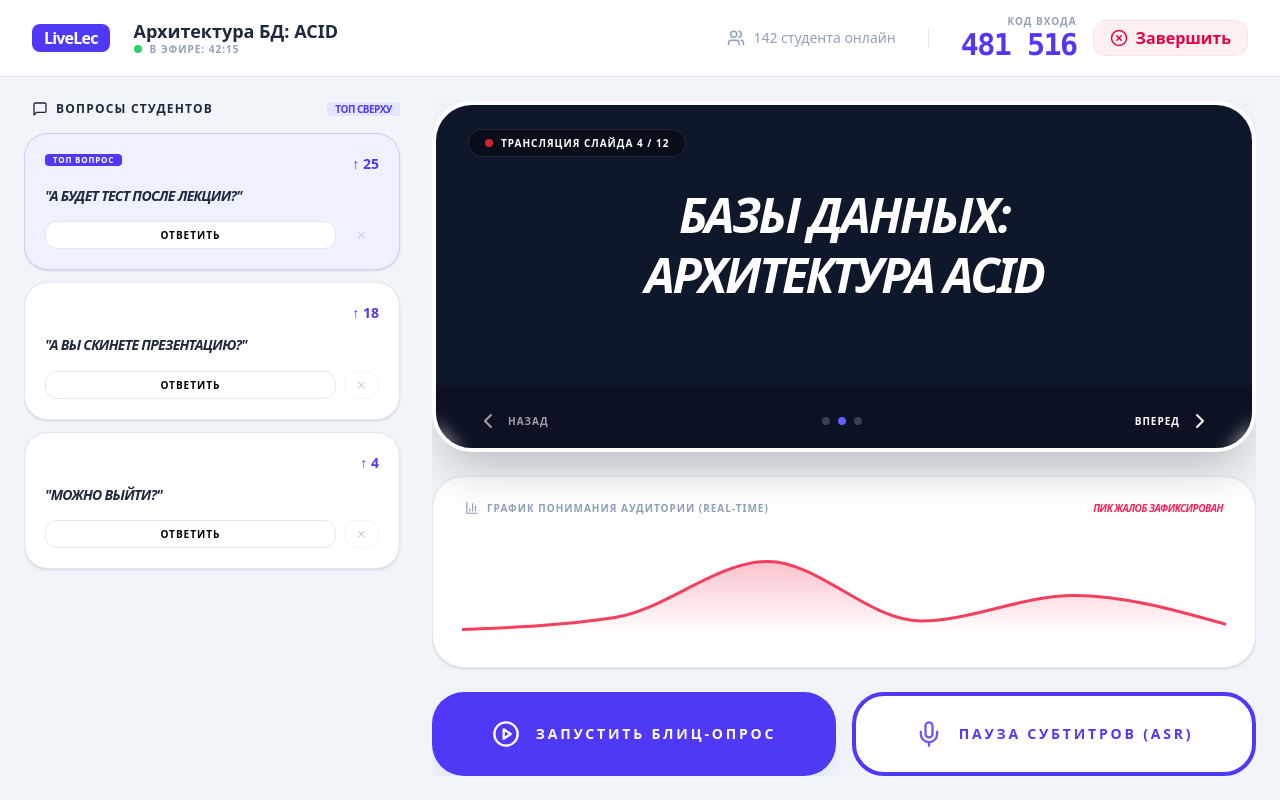
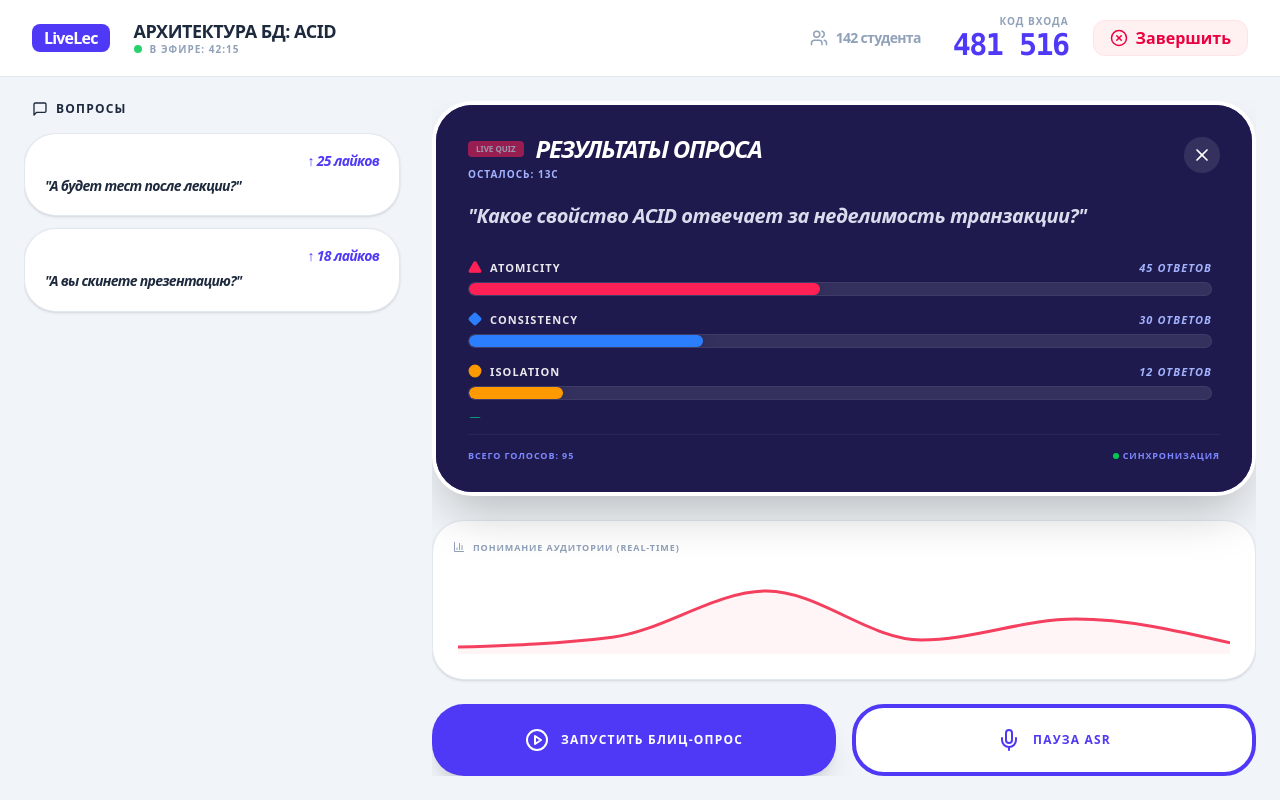
Before and after one commit to Nikitao0o/LiveLec, a React (Vite) app in the folder client/: page /teacher/control in a window 1280 px wide. Both pictures are taken after a click on the button "ЗАПУСТИТЬ БЛИЦ-ОПРОС". Built offline with nearby package versions, Linux system fonts and the light colour scheme.

Commit message:
feat(client): optimize teacher quiz monitoring layout

```diff
--- a/client/src/pages/TeacherLectureControl.jsx
+++ b/client/src/pages/TeacherLectureControl.jsx
@@ -1,149 +1,208 @@
-import React, { useState } from 'react';
+import React, { useState, useEffect } from 'react';
 import {
   Users, MessageSquare, PlayCircle, Mic,
-  ChevronLeft, ChevronRight, XCircle, BarChart3
+  ChevronLeft, ChevronRight, XCircle, BarChart3, X,
+  Triangle, Square, Circle, Diamond
 } from 'lucide-react';
-import { AreaChart, Area, XAxis, YAxis, CartesianGrid, Tooltip, ResponsiveContainer } from 'recharts';
+import { AreaChart, Area, ResponsiveContainer } from 'recharts';
 
 const TeacherLectureControl = () => {
-  // Имитация данных для графика "Не понимаю" (Heatmap)
+  // --- ЛОГИКА КВИЗА ---
+  const [isQuizActive, setIsQuizActive] = useState(false);
+  const [quizTimer, setQuizTimer] = useState(15);
+  const [quizResults, setQuizResults] = useState({
+    1: 45, // Atomicity
+    2: 30, // Consistency
+    3: 12, // Isolation
+    4: 8   // Durability
+  });
+
+  const totalVotes = Object.values(quizResults).reduce((a, b) => a + b, 0);
+
+  useEffect(() => {
+    let timer;
+    if (isQuizActive && quizTimer > 0) {
+      timer = setTimeout(() => setQuizTimer(quizTimer - 1), 1000);
+    }
+    return () => clearTimeout(timer);
+  }, [isQuizActive, quizTimer]);
+
+  const startQuiz = () => {
+    setIsQuizActive(true);
+    setQuizTimer(15);
+  };
+
+  // Остальные данные
   const [analyticsData] = useState([
-    { time: '10:00', value: 5 },
-    { time: '10:05', value: 12 },
-    { time: '10:10', value: 45 }, // Пик
-    { time: '10:15', value: 10 },
-    { time: '10:20', value: 25 },
-    { time: '10:25', value: 8 },
+    { time: '10:00', value: 5 }, { time: '10:05', value: 12 },
+    { time: '10:10', value: 45 }, { time: '10:15', value: 10 },
+    { time: '10:20', value: 25 }, { time: '10:25', value: 8 },
   ]);
 
   const [questions] = useState([
-    { id: 1, text: "А будет тест после лекции?", likes: 25, status: 'new' },
-    { id: 2, text: "А вы скинете презентацию?", likes: 18, status: 'new' },
-    { id: 3, text: "Можно выйти?", likes: 4, status: 'read' },
+    { id: 1, text: "А будет тест после лекции?", likes: 25 },
+    { id: 2, text: "А вы скинете презентацию?", likes: 18 },
   ]);
 
   return (
     <div className="h-screen bg-slate-100 flex flex-col font-sans overflow-hidden text-left leading-none">
 
-      {/* 1. ВЕРХНЯЯ ПАНЕЛЬ (Статус лекции) */}
-      <header className="bg-white border-b border-slate-200 px-8 py-4 flex items-center justify-between shrink-0">
-        <div className="flex items-center gap-6">
-          <div className="bg-indigo-600 text-white px-3 py-1.5 rounded-lg font-black tracking-tighter">LiveLec</div>
-          <div>
-             <h1 className="text-lg font-bold text-slate-800 leading-none">Архитектура БД: ACID</h1>
-             <div className="flex items-center gap-2 mt-1">
+      {/* 1. HEADER */}
+      <header className="bg-white border-b border-slate-200 px-8 py-4 flex items-center justify-between shrink-0 z-10">
+        <div className="flex items-center gap-6 text-left">
+          <div className="bg-indigo-600 text-white px-3 py-1.5 rounded-lg font-black tracking-tighter leading-none">LiveLec</div>
+          <div className="text-left">
+             <h1 className="text-lg font-bold text-slate-800 leading-none uppercase tracking-tight">Архитектура БД: ACID</h1>
+             <div className="flex items-center gap-2 mt-1 leading-none text-left">
                 <span className="w-2 h-2 bg-green-500 rounded-full animate-pulse"></span>
                 <span className="text-[10px] font-bold text-slate-400 uppercase tracking-widest leading-none">В эфире: 42:15</span>
              </div>
           </div>
         </div>
-
-        <div className="flex items-center gap-8">
-           <div className="flex items-center gap-2 text-slate-400 font-medium border-r border-slate-200 pr-8">
+        <div className="flex items-center gap-8 leading-none">
+           <div className="flex items-center gap-2 text-slate-400 font-medium leading-none">
               <Users size={18} />
-              <span className="text-sm">142 студента онлайн</span>
+              <span className="text-sm font-bold tracking-tighter">142 студента</span>
            </div>
-           <div className="flex items-center gap-4">
-              <div className="text-right leading-none">
-                 <p class="text-[10px] font-bold text-slate-400 uppercase tracking-widest mb-1 leading-none">Код входа</p>
-                 <p class="text-3xl font-mono font-black text-indigo-600 tracking-tighter leading-none">481 516</p>
+           <div className="flex items-center gap-4 leading-none text-left">
+              <div className="text-right leading-none mr-2">
+                 <p className="text-[10px] font-bold text-slate-400 uppercase tracking-widest mb-1 leading-none">Код входа</p>
+                 <p className="text-3xl font-mono font-black text-indigo-600 tracking-tighter leading-none">481 516</p>
               </div>
-              <button className="bg-rose-50 text-rose-600 px-4 py-2 rounded-xl font-bold border border-rose-100 hover:bg-rose-100 transition-all flex items-center gap-2 leading-none">
+              <button className="bg-rose-50 text-rose-600 px-4 py-2 rounded-xl font-bold border border-rose-100 hover:bg-rose-100 transition-all flex items-center gap-2 leading-none cursor-pointer">
                  <XCircle size={18} /> Завершить
               </button>
            </div>
         </div>
       </header>
 
-      {/* 2. ОСНОВНАЯ РАБОЧАЯ ОБЛАСТЬ */}
+      {/* 2. MAIN CONTENT */}
       <div className="flex-1 flex overflow-hidden p-6 gap-6">
 
-        {/* ЛЕВАЯ КОЛОНКА: ВОПРОСЫ (30% ширины) */}
-        <aside className="w-80 md:w-96 flex flex-col gap-4 shrink-0">
-          <div className="flex items-center justify-between px-2">
-             <h3 className="font-black text-slate-800 uppercase tracking-widest text-xs flex items-center gap-2">
-                <MessageSquare size={16} /> Вопросы студентов
-             </h3>
-             <span className="bg-indigo-100 text-indigo-600 px-2 py-0.5 rounded text-[10px] font-bold leading-none tracking-tighter">ТОП СВЕРХУ</span>
-          </div>
-
-          <div className="flex-1 overflow-y-auto space-y-3 pr-2 scrollbar-thin">
-            {questions.sort((a,b) => b.likes - a.likes).map((q) => (
-              <div key={q.id} className={`p-5 rounded-3xl border transition-all ${q.likes > 20 ? 'bg-indigo-50 border-indigo-200' : 'bg-white border-slate-200'} shadow-sm`}>
-                <div className="flex justify-between items-start mb-3">
-                   {q.likes > 20 && <span className="bg-indigo-600 text-white text-[8px] font-black px-2 py-0.5 rounded uppercase tracking-widest">Топ вопрос</span>}
-                   <span className="text-indigo-600 font-black text-sm ml-auto">↑ {q.likes}</span>
+        {/* ЛЕВО: ВОПРОСЫ */}
+        <aside className="w-80 md:w-96 flex flex-col gap-4 shrink-0 text-left">
+          <h3 className="font-black text-slate-800 uppercase tracking-widest text-xs flex items-center gap-2 px-2 leading-none text-left">
+            <MessageSquare size={16} /> Вопросы
+          </h3>
+          <div className="flex-1 overflow-y-auto space-y-3 pr-2 leading-none text-left">
+            {questions.map((q) => (
+              <div key={q.id} className="p-5 rounded-[2rem] bg-white border border-slate-200 shadow-sm leading-none text-left transition-all hover:border-indigo-200">
+                <div className="flex justify-between items-start mb-2 leading-none">
+                   <span className="text-indigo-600 font-black text-sm ml-auto leading-none tracking-tighter italic">↑ {q.likes} лайков</span>
                 </div>
-                <p className="text-sm font-bold text-slate-800 leading-snug italic uppercase tracking-tighter">"{q.text}"</p>
-                <div className="mt-4 flex gap-2">
-                   <button className="flex-1 bg-white border border-slate-200 py-2 rounded-xl text-[10px] font-black uppercase tracking-widest hover:bg-indigo-600 hover:text-white transition-all leading-none">Ответить</button>
-                   <button className="px-3 border border-slate-100 rounded-xl text-slate-300">×</button>
-                </div>
+                <p className="text-sm font-bold text-slate-800 italic leading-snug tracking-tighter">"{q.text}"</p>
               </div>
             ))}
           </div>
         </aside>
 
-        {/* ПРАВАЯ КОЛОНКА: СЛАЙДЫ И ГРАФИК */}
-        <main className="flex-1 flex flex-col gap-6 overflow-hidden leading-none">
+        {/* ПРАВО: ПУЛЬТ УПРАВЛЕНИЯ */}
+        <main className="flex-1 flex flex-col gap-6 overflow-hidden leading-none text-left">
 
-          {/* ОКНО ПРЕЗЕНТАЦИИ */}
-          <div className="flex-1 bg-slate-900 rounded-[2.5rem] relative overflow-hidden flex flex-col shadow-2xl border-4 border-white">
-            <div className="absolute top-6 left-8 z-10 flex items-center gap-2 bg-black/40 backdrop-blur-md px-4 py-2 rounded-full border border-white/10 text-white">
-               <div className="w-2 h-2 bg-red-500 rounded-full animate-pulse"></div>
-               <span className="text-[10px] font-black uppercase tracking-widest">Трансляция слайда 4 / 12</span>
-            </div>
+          <div className="flex-1 bg-indigo-900 rounded-[2.5rem] relative overflow-hidden flex flex-col shadow-2xl border-4 border-white leading-none">
 
-            <div className="flex-1 flex items-center justify-center p-20 text-center">
-               <h2 className="text-5xl font-black text-white uppercase tracking-tighter italic leading-tight">
+            {/* --- ОВЕРЛЕЙ КВИЗА  --- */}
+            {isQuizActive && (
+              <div className="absolute inset-0 z-50 bg-indigo-950 flex flex-col p-8 text-white animate-in fade-in duration-300 text-left">
+
+                {/* Шапка квиза */}
+                <div className="flex justify-between items-start mb-6 shrink-0 leading-none">
+                  <div className="leading-none text-left">
+                    <div className="flex items-center gap-3 mb-2 leading-none">
+                       <span className="bg-rose-500 text-white text-[8px] font-black px-2 py-1 rounded uppercase animate-pulse leading-none">Live Quiz</span>
+                       <h3 className="text-xl md:text-2xl font-black uppercase italic tracking-tighter leading-none">Результаты опроса</h3>
+                    </div>
+                    <p className="text-indigo-300 font-bold uppercase text-[10px] tracking-widest leading-none">
+                       {quizTimer > 0 ? `Осталось: ${quizTimer}с` : 'Опрос окончен'}
+                    </p>
+                  </div>
+                  <button onClick={() => setIsQuizActive(false)} className="bg-white/10 p-2 rounded-full hover:bg-white/20 transition-colors leading-none cursor-pointer">
+                    <X size={20} />
+                  </button>
+                </div>
+
+                {/* ТЕКСТ ВОПРОСА */}
+                <div className="mb-6 shrink-0 text-left">
+                   <h2 className="text-lg md:text-xl font-black leading-tight text-indigo-50 italic opacity-90 tracking-tight leading-none">
+                      "Какое свойство ACID отвечает за неделимость транзакции?"
+                   </h2>
+                </div>
+
+                <div className="flex-1 flex flex-col gap-4 overflow-y-auto pr-2 text-left pt-2">
+                   {[
+                     { id: 1, label: 'Atomicity', icon: <Triangle size={14} fill="currentColor" />, color: 'bg-rose-500', text: 'text-rose-500' },
+                     { id: 2, label: 'Consistency', icon: <Diamond size={14} fill="currentColor" />, color: 'bg-blue-500', text: 'text-blue-500' },
+                     { id: 3, label: 'Isolation', icon: <Circle size={14} fill="currentColor" />, color: 'bg-amber-500', text: 'text-amber-500' },
+                     { id: 4, label: 'Durability', icon: <Square size={14} fill="currentColor" />, color: 'bg-emerald-500', text: 'text-emerald-500' }
+                   ].map((opt) => (
+                     <div key={opt.id} className="space-y-2 leading-none text-left">
+                        <div className="flex justify-between items-center text-[11px] font-black uppercase tracking-widest leading-none">
+                           <div className="flex items-center gap-2 leading-none">
+                              <span className={opt.text}>{opt.icon}</span>
+                              <span className="opacity-90">{opt.label}</span>
+                           </div>
+                           <span className="font-bold text-indigo-300 italic">{quizResults[opt.id]} ответов</span>
+                        </div>
+                        <div className="h-3.5 bg-white/10 rounded-full overflow-hidden border border-white/5 leading-none">
+                           <div
+                              className={`h-full ${opt.color} transition-all duration-1000 ease-out rounded-full shadow-[0_0_15px_rgba(0,0,0,0.2)]`}
+                              style={{ width: `${(quizResults[opt.id] / totalVotes) * 100}%` }}
+                           />
+                        </div>
+                     </div>
+                   ))}
+                </div>
+
+                {/* Инфо внизу */}
+                <div className="mt-4 pt-4 border-t border-white/5 flex justify-between items-center text-indigo-400 font-bold uppercase text-[9px] tracking-widest shrink-0 leading-none">
+                   <span>Всего голосов: {totalVotes}</span>
+                   <span className="flex items-center gap-1"><span className="h-1.5 w-1.5 rounded-full bg-green-500"></span> Синхронизация</span>
+                </div>
+              </div>
+            )}
+
+            {/* КОНТЕНТ СЛАЙДА */}
+            <div className="flex-1 flex items-center justify-center p-10 text-center text-white leading-none">
+               <h2 className="text-4xl font-black uppercase tracking-tighter italic leading-tight leading-none">
                   Базы Данных: <br/> Архитектура ACID
                </h2>
             </div>
 
-            {/* Контролы слайдов */}
-            <div className="p-6 bg-black/20 backdrop-blur-sm flex justify-between items-center px-10">
-               <button className="text-white/60 hover:text-white transition-colors flex items-center gap-2 font-bold uppercase text-[10px] tracking-widest leading-none leading-none">
-                  <ChevronLeft /> Назад
+            {/* СЛАЙДЕР КОНТРОЛ */}
+            <div className="p-4 bg-black/20 backdrop-blur-sm flex justify-between items-center px-10 text-white shrink-0 leading-none">
+               <button className="text-white/60 hover:text-white transition-colors flex items-center gap-2 font-bold uppercase text-[10px] tracking-widest leading-none cursor-pointer">
+                  <ChevronLeft size={16}/> Назад
                </button>
-               <div className="flex gap-2">
-                  {[1,2,3].map(i => <div key={i} className={`w-2 h-2 rounded-full ${i===2 ? 'bg-indigo-500' : 'bg-white/20'}`}></div>)}
-               </div>
-               <button className="text-white hover:text-indigo-400 transition-colors flex items-center gap-2 font-black uppercase text-[10px] tracking-widest leading-none leading-none">
-                  Вперед <ChevronRight />
+               <button className="text-white hover:text-indigo-400 transition-colors flex items-center gap-2 font-black uppercase text-[10px] tracking-widest leading-none cursor-pointer">
+                  Вперед <ChevronRight size={16}/>
                </button>
             </div>
           </div>
 
-          {/* ЖИВОЙ ГРАФИК (HEATMAP) */}
-          <div className="h-48 bg-white rounded-[2rem] border border-slate-200 p-6 flex flex-col shadow-sm">
-            <div className="flex items-center justify-between mb-4 px-2">
-               <h3 className="text-[10px] font-black uppercase tracking-widest text-slate-400 flex items-center gap-2">
-                  <BarChart3 size={14} /> График понимания аудитории (Real-time)
-               </h3>
-               <span className="text-rose-500 font-black text-[10px] uppercase italic tracking-tighter leading-none leading-none">Пик жалоб зафиксирован</span>
-            </div>
+          {/* ГРАФИК */}
+          <div className="h-40 bg-white rounded-[2rem] border border-slate-200 p-5 flex flex-col shadow-sm shrink-0 leading-none text-left">
+            <h3 className="text-[9px] font-black uppercase tracking-widest text-slate-400 flex items-center gap-2 mb-3 leading-none text-left">
+              <BarChart3 size={12} /> Понимание аудитории (Real-time)
+            </h3>
             <div className="flex-1 w-full leading-none">
               <ResponsiveContainer width="100%" height="100%">
                 <AreaChart data={analyticsData}>
-                  <defs>
-                    <linearGradient id="colorVal" x1="0" y1="0" x2="0" y2="1">
-                      <stop offset="5%" stopColor="#f43f5e" stopOpacity={0.3}/>
-                      <stop offset="95%" stopColor="#f43f5e" stopOpacity={0}/>
-                    </linearGradient>
-                  </defs>
-                  <Area type="monotone" dataKey="value" stroke="#f43f5e" strokeWidth={3} fillOpacity={1} fill="url(#colorVal)" />
+                  <Area type="monotone" dataKey="value" stroke="#f43f5e" strokeWidth={3} fill="#f43f5e15" />
                 </AreaChart>
               </ResponsiveContainer>
             </div>
           </div>
 
-          {/* ПАНЕЛЬ КНОПОК УПРАВЛЕНИЯ */}
-          <div className="grid grid-cols-2 gap-4 leading-none">
-             <button className="bg-indigo-600 text-white py-6 rounded-[2rem] font-black text-sm uppercase tracking-[0.2em] shadow-xl shadow-indigo-100 flex items-center justify-center gap-4 hover:bg-indigo-700 transition-all leading-none leading-none">
-                <PlayCircle size={28} /> Запустить Блиц-Опрос
+          {/* КНОПКИ */}
+          <div className="grid grid-cols-2 gap-4 shrink-0 leading-none">
+             <button
+               onClick={startQuiz}
+               className="bg-indigo-600 text-white py-5 rounded-[2rem] font-black text-xs uppercase tracking-widest shadow-xl hover:bg-indigo-700 transition-all flex items-center justify-center gap-3 leading-none cursor-pointer"
+             >
+                <PlayCircle size={24} /> Запустить Блиц-Опрос
              </button>
-             <button className="bg-white border-4 border-indigo-600 text-indigo-600 py-6 rounded-[2rem] font-black text-sm uppercase tracking-[0.2em] flex items-center justify-center gap-4 hover:bg-indigo-50 transition-all leading-none leading-none">
-                <Mic size={28} className="animate-pulse" /> Пауза Субтитров (ASR)
+             <button className="bg-white border-4 border-indigo-600 text-indigo-600 py-5 rounded-[2rem] font-black text-xs uppercase tracking-widest flex items-center justify-center gap-3 hover:bg-indigo-50 transition-all leading-none cursor-pointer">
+                <Mic size={24} /> Пауза ASR
              </button>
           </div>
 
```
